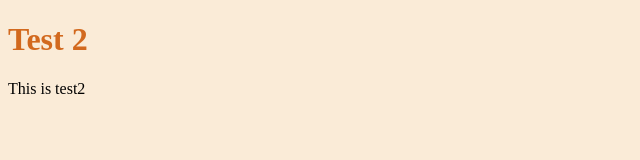
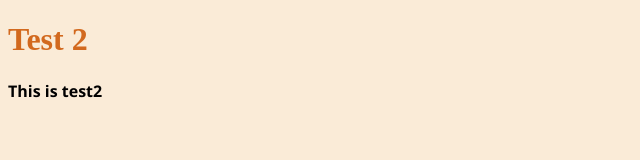
Before and after one commit to N-Pearce/test2, a plain HTML site: page index.html in a window 1280 px wide. Shown: the full height of the page, 0-640 px from the left. Drawn offline with Linux system fonts and the light colour scheme.

Commit message:
bolded text

```diff
--- a/app.css
+++ b/app.css
@@ -5,3 +5,8 @@
 body {
     background-color: antiquewhite;
 }
+
+p {
+    font-family:'Segoe UI', Tahoma, Geneva, Verdana, sans-serif;
+    font-weight: bold;
+}
```
